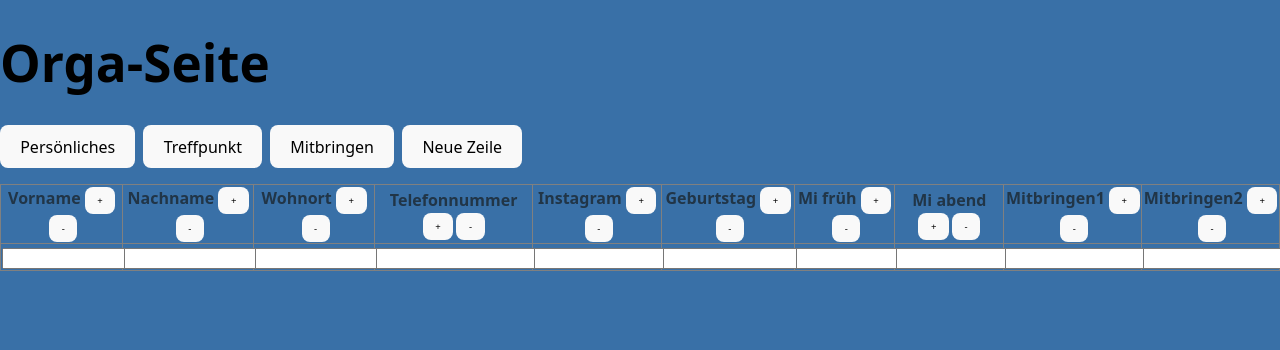
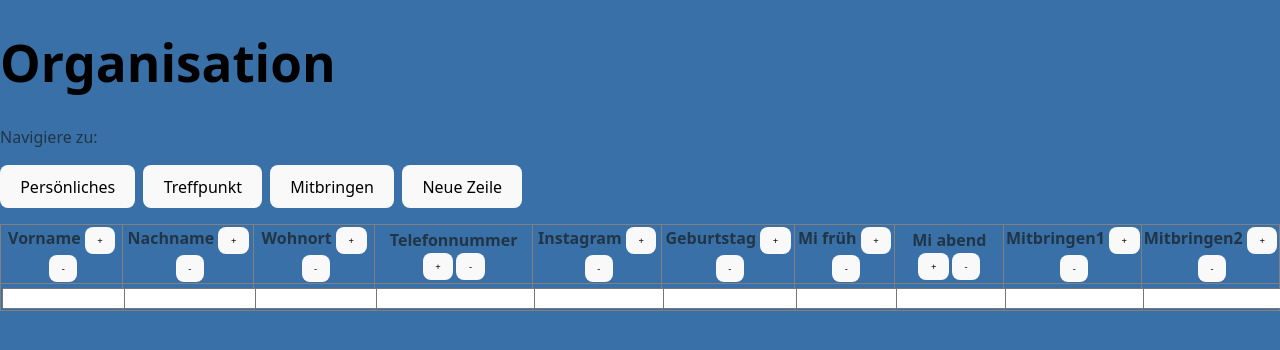
Before and after one commit to ddeeenniiss/festival, a React (Vite) app: page /orga in a window 1280 px wide. Shown: the top 350 px of the page. Built offline with nearby package versions, Linux system fonts and the light colour scheme.

Commit message:
Daten können jetzt gespeichert werden

```diff
--- a/src/pages/orga.jsx
+++ b/src/pages/orga.jsx
@@ -1,11 +1,18 @@
 import "../styles/orga.css";
-import { useState, useRef } from "react";
+import { useState, useRef, useEffect } from "react";
 
 function Organisation() {
   const groups = {
-    Persönliches: ["Vorname", "Nachname", "Wohnort", "Telefonnummer", "Instagram", "Geburtstag"],
+    Persönliches: [
+      "Vorname",
+      "Nachname",
+      "Wohnort",
+      "Telefonnummer",
+      "Instagram",
+      "Geburtstag",
+    ],
     Treffpunkt: ["Mi früh", "Mi abend"],
-    Mitbringen: ["Mitbringen1", "Mitbringen2"]
+    Mitbringen: ["Mitbringen1", "Mitbringen2"],
   };
 
   const [activeGroup, setActiveGroup] = useState("Persönliches");
@@ -14,11 +21,32 @@ function Organisation() {
     cols.map((col) => ({ label: col, group }))
   );
 
-  const [headers, setHeaders] = useState(initialHeaders);
-  const [tableData, setTableData] = useState([Array(initialHeaders.length).fill("")]);
+  // Headers aus localStorage oder initial
+  const [headers, setHeaders] = useState(() => {
+    const saved = localStorage.getItem("orgaHeaders");
+    return saved ? JSON.parse(saved) : initialHeaders;
+  });
+
+  // TableData aus localStorage oder initial
+  const [tableData, setTableData] = useState(() => {
+    const saved = localStorage.getItem("orgaTableData");
+    return saved
+      ? JSON.parse(saved)
+      : [Array(initialHeaders.length).fill("")];
+  });
 
   // Ref auf die Tabelle, um scrollen zu können
   const tableRef = useRef(null);
+
+  // Speicher TableData automatisch
+  useEffect(() => {
+    localStorage.setItem("orgaTableData", JSON.stringify(tableData));
+  }, [tableData]);
+
+  // Speicher Headers automatisch
+  useEffect(() => {
+    localStorage.setItem("orgaHeaders", JSON.stringify(headers));
+  }, [headers]);
 
   const handleCellChange = (rowIndex, colIndex, value) => {
     const newData = [...tableData];
@@ -35,7 +63,10 @@ function Organisation() {
     if (!label) return;
 
     const newHeaders = [...headers];
-    newHeaders.splice(colIndex + 1, 0, { label, group: headers[colIndex].group });
+    newHeaders.splice(colIndex + 1, 0, {
+      label,
+      group: headers[colIndex].group,
+    });
     setHeaders(newHeaders);
 
     const newData = tableData.map((row) => {
@@ -47,13 +78,17 @@ function Organisation() {
   };
 
   const deleteColumn = (colIndex) => {
-    const confirmDelete = window.confirm(`Spalte "${headers[colIndex].label}" wirklich löschen?`);
+    const confirmDelete = window.confirm(
+      `Spalte "${headers[colIndex].label}" wirklich löschen?`
+    );
     if (!confirmDelete) return;
 
     const newHeaders = headers.filter((_, i) => i !== colIndex);
     setHeaders(newHeaders);
 
-    const newData = tableData.map((row) => row.filter((_, i) => i !== colIndex));
+    const newData = tableData.map((row) =>
+      row.filter((_, i) => i !== colIndex)
+    );
     setTableData(newData);
   };
 
@@ -68,12 +103,17 @@ function Organisation() {
 
   return (
     <div>
-      <h1>Orga-Seite</h1>
+      <h1>Organisation</h1>
 
       {/* Buttons für Überthemen */}
       <div style={{ marginBottom: "1rem" }}>
+        <p>Navigiere zu: </p>
         {Object.keys(groups).map((group) => (
-          <button key={group} onClick={() => scrollToGroup(group)} style={{ marginRight: "0.5rem" }}>
+          <button
+            key={group}
+            onClick={() => scrollToGroup(group)}
+            style={{ marginRight: "0.5rem" }}
+          >
             {group}
           </button>
         ))}
@@ -81,16 +121,26 @@ function Organisation() {
       </div>
 
       <div style={{ overflowX: "auto" }}>
-        <table ref={tableRef} border="1" style={{ borderCollapse: "collapse", width: "100%" }}>
+        <table
+          ref={tableRef}
+          border="1"
+          style={{ borderCollapse: "collapse", width: "100%" }}
+        >
           <thead>
             <tr>
               {headers.map((h, colIndex) => (
                 <th key={colIndex}>
                   {h.label}{" "}
-                  <button onClick={() => addColumn(colIndex)} style={{ fontSize: "0.6rem" }}>
+                  <button
+                    onClick={() => addColumn(colIndex)}
+                    style={{ fontSize: "0.6rem" }}
+                  >
                     +
                   </button>
-                  <button onClick={() => deleteColumn(colIndex)} style={{ fontSize: "0.6rem", marginLeft: "0.2rem" }}>
+                  <button
+                    onClick={() => deleteColumn(colIndex)}
+                    style={{ fontSize: "0.6rem", marginLeft: "0.2rem" }}
+                  >
                     -
                   </button>
                 </th>
@@ -105,7 +155,9 @@ function Organisation() {
                     <input
                       type="text"
                       value={cell}
-                      onChange={(e) => handleCellChange(rowIndex, colIndex, e.target.value)}
+                      onChange={(e) =>
+                        handleCellChange(rowIndex, colIndex, e.target.value)
+                      }
                       style={{ width: "100%" }}
                     />
                   </td>
```
